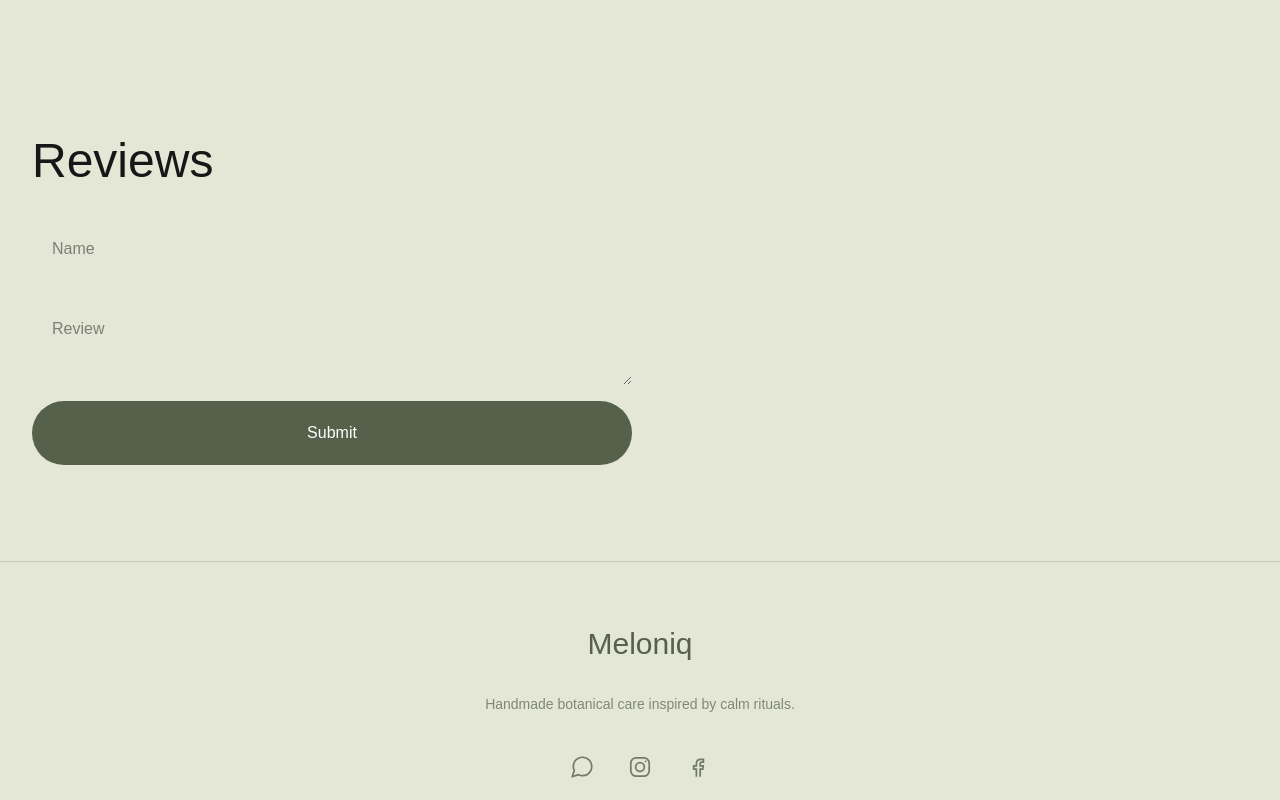
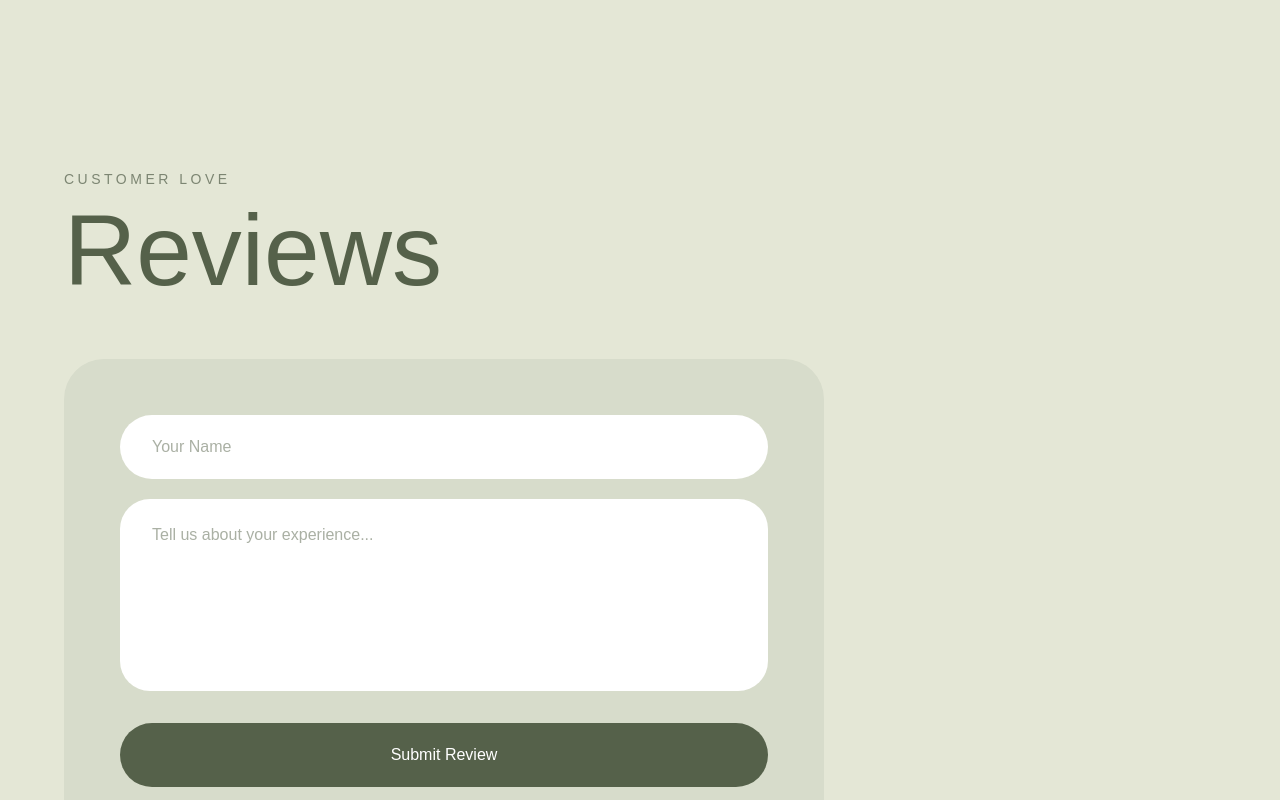
Before and after one commit to adhamhamada-lab/meloniq, a Next.js app: page / in a window 1280 px wide. Shown: the part 2700-3500 px from the top of the page. Built offline with nearby package versions, Linux system fonts and the light colour scheme.

Commit message:
css review

```diff
--- a/components/Reviews.tsx
+++ b/components/Reviews.tsx
@@ -1,74 +1,81 @@
 "use client";
 
-import {
-useState
-}
-from "react";
+import { useState } from "react";
 
-export default function Reviews(){
+export default function Reviews() {
 
-const [
-name,
-setName
-]=
-useState("");
-
-const [
-review,
-setReview
-]=
-useState("");
+const [name,setName]=useState("");
+const [review,setReview]=useState("");
+const [loading,setLoading]=useState(false);
 
 async function send(){
+
+if(!name || !review) return;
+
+setLoading(true);
 
 await fetch(
 "/api/review",
 {
-
-method:
-"POST",
+method:"POST",
 
 headers:{
-"Content-Type":
-"application/json"
+"Content-Type":"application/json",
 },
 
-body:
-JSON.stringify({
+body:JSON.stringify({
+name,
+review,
+}),
+}
+);
 
-name,
+setLoading(false);
 
-review,
+setName("");
+setReview("");
 
-}),
+alert("Thank you ✨");
 
 }
 
-);
-
-alert(
-"Review submitted ✨"
-);
-
-setName("");
-
-setReview("");
-
-}
-
-return(
+return (
 
 <section
 className="
-py-24
-px-8
+px-6
+md:px-16
+py-32
+bg-[#E4E7D6]
 "
 >
 
+<div
+className="
+max-w-[1200px]
+mx-auto
+"
+>
+
+<p
+className="
+uppercase
+tracking-[0.25em]
+text-[#7C8572]
+text-sm
+mb-4
+"
+>
+Customer Love
+</p>
+
 <h2
 className="
-text-5xl
-mb-8
+text-[56px]
+md:text-[100px]
+leading-[0.9]
+text-[#55614A]
+mb-16
 "
 >
 Reviews
@@ -76,63 +83,87 @@ Reviews
 
 <div
 className="
+bg-[#D7DCCB]
+rounded-[40px]
+p-8
+md:p-14
+max-w-[760px]
+"
+>
+
+<div
+className="
 flex
 flex-col
-gap-4
-max-w-[600px]
+gap-5
 "
 >
 
 <input
-
 value={name}
-
 onChange={(e)=>
 setName(
 e.target.value
 )}
-
-placeholder="Name"
-
+placeholder="Your Name"
 className="
-p-5
+w-full
+bg-white
 rounded-full
+px-8
+py-5
+outline-none
+text-[#55614A]
 "
 />
 
 <textarea
-
 value={review}
-
 onChange={(e)=>
 setReview(
 e.target.value
 )}
-
-placeholder="Review"
-
+placeholder="Tell us about your experience..."
+rows={6}
 className="
-p-5
+w-full
+bg-white
 rounded-[30px]
+px-8
+py-6
+outline-none
+resize-none
+text-[#55614A]
 "
 />
 
 <button
-
 onClick={send}
-
+disabled={loading}
 className="
+mt-3
 bg-[#55614A]
 text-white
-p-5
 rounded-full
+py-5
+hover:scale-[1.02]
+duration-300
 "
-
 >
 
-Submit
+{
+loading
+?
+"Sending..."
+:
+"Submit Review"
+}
 
 </button>
+
+</div>
+
+</div>
 
 </div>
 
```
